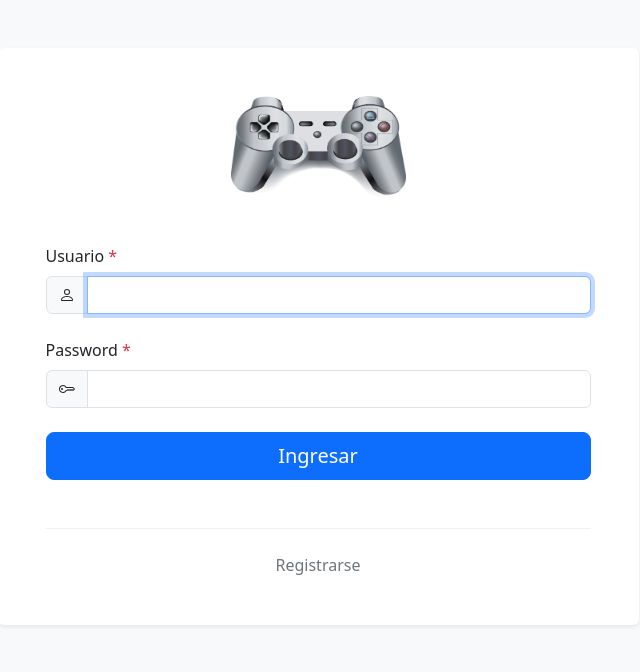
After one commit to JorgeMarrian-7484/BackendDjango, a Django app: page /accounts/login/ in a window 1280 px wide. The commit adds this page. Shown: the top 672 px of the page, without its empty margins (322-962 px from the left). Run offline with Django 5.2, Linux system fonts and the light colour scheme; some libraries are stand-ins or nearby versions.

Commit message:
Codigo actualizado

```diff
--- a/ev2AlanJorge/urls.py
+++ b/ev2AlanJorge/urls.py
@@ -9,5 +9,6 @@ urlpatterns = [
     # Inicio de la pagina web
     path('', inicio, name='inicio'),
     # Pagina principal de la aplicacion. Tienda es el nombre para referirse a la app
-    path('src/',include('AlanJorgeApp.urls'))
+    path('src/',include('AlanJorgeApp.urls')),
+    path('accounts/',include('django.contrib.auth.urls'))
 ] + static(settings.MEDIA_URL,document_root=settings.MEDIA_ROOT)
--- /dev/null
+++ b/templates/registration/login.html
@@ -0,0 +1,88 @@
+<!DOCTYPE html>
+{% load static %}
+<html lang="en">
+
+<head>
+    <meta charset="UTF-8">
+    <meta name="viewport" content="width=device-width, initial-scale=1.0">
+    <title>Document</title>
+    <link rel="stylesheet" href="{% static 'css/bootstrap.min.css' %}">
+    <link rel="stylesheet" href="https://cdn.jsdelivr.net/npm/bootstrap-icons@1.13.1/font/bootstrap-icons.min.css">
+</head>
+
+<body>
+    <!-- Login 1 - Bootstrap Brain Component -->
+    <div class="bg-light py-3 py-md-5">
+        <div class="container">
+            <div class="row justify-content-md-center">
+                <div class="col-12 col-md-11 col-lg-8 col-xl-7 col-xxl-6">
+                    <div class="bg-white p-4 p-md-5 rounded shadow-sm">
+                        <div class="row">
+                            <div class="col-12">
+                                <div class="text-center mb-5">
+                                    <a href="">
+                                        <img src="{% static 'img/logo.png' %}" alt="BootstrapBrain Logo" width="175"
+                                            height="100">
+                                    </a>
+                                </div>
+                            </div>
+                        </div>
+                        <form method="post" action="{% url 'login' %}">
+                            {% csrf_token %}
+                            <div class="row gy-3 gy-md-4 overflow-hidden">
+                                <div class="col-12">
+                                    <label for="email" class="form-label">Usuario <span
+                                            class="text-danger">*</span></label>
+                                    <div class="input-group">
+                                        <span class="input-group-text">
+                                            <svg xmlns="http://www.w3.org/2000/svg" width="16" height="16"
+                                                fill="currentColor" class="bi bi-person" viewBox="0 0 16 16">
+                                                <path
+                                                    d="M8 8a3 3 0 1 0 0-6 3 3 0 0 0 0 6m2-3a2 2 0 1 1-4 0 2 2 0 0 1 4 0m4 8c0 1-1 1-1 1H3s-1 0-1-1 1-4 6-4 6 3 6 4m-1-.004c-.001-.246-.154-.986-.832-1.664C11.516 10.68 10.289 10 8 10s-3.516.68-4.168 1.332c-.678.678-.83 1.418-.832 1.664z" />
+                                            </svg>
+                                        </span>
+                                        {{ form.username }}
+                                    </div>
+                                </div>
+                                <div class="col-12">
+                                    <label for="password" class="form-label">Password <span
+                                            class="text-danger">*</span></label>
+                                    <div class="input-group">
+                                        <span class="input-group-text">
+                                            <svg xmlns="http://www.w3.org/2000/svg" width="16" height="16"
+                                                fill="currentColor" class="bi bi-key" viewBox="0 0 16 16">
+                                                <path
+                                                    d="M0 8a4 4 0 0 1 7.465-2H14a.5.5 0 0 1 .354.146l1.5 1.5a.5.5 0 0 1 0 .708l-1.5 1.5a.5.5 0 0 1-.708 0L13 9.207l-.646.647a.5.5 0 0 1-.708 0L11 9.207l-.646.647a.5.5 0 0 1-.708 0L9 9.207l-.646.647A.5.5 0 0 1 8 10h-.535A4 4 0 0 1 0 8zm4-3a3 3 0 1 0 2.712 4.285A.5.5 0 0 1 7.163 9h.63l.853-.854a.5.5 0 0 1 .708 0l.646.647.646-.647a.5.5 0 0 1 .708 0l.646.647.646-.647a.5.5 0 0 1 .708 0l.646.647.793-.793-1-1h-6.63a.5.5 0 0 1-.451-.285A3 3 0 0 0 4 5z" />
+                                                <path d="M4 8a1 1 0 1 1-2 0 1 1 0 0 1 2 0z" />
+                                            </svg>
+                                        </span>
+                                        {{ form.password }}
+                                    </div>
+                                </div>
+                                <div class="col-12">
+                                    <div class="d-grid">
+                                        <button class="btn btn-primary btn-lg" type="submit">Ingresar</button>
+                                    </div>
+                                </div>
+                            </div>
+                        </form>
+                        <div class="row">
+                            <div class="col-12">
+                                <hr class="mt-5 mb-4 border-secondary-subtle">
+                                <div class="d-flex gap-2 gap-md-4 flex-column flex-md-row justify-content-md-center">
+                                    <a href="#!" class="link-secondary text-decoration-none">Registrarse</a>
+                                </div>
+                            </div>
+                        </div>
+                    </div>
+                </div>
+            </div>
+        </div>
+    </div>
+    <script>
+        document.getElementById('id_username').classList.add('form-control')
+        document.getElementById('id_password').classList.add('form-control')
+    </script>
+</body>
+
+</html>
```
Also changed, not shown: AlanJorgeApp/views.py (+16 -0 lines), templates/index.html (+19 -1 lines), templates/src/Juego.html (+23 -0 lines), media/ESRB_Everyone_BTB6pSD.png (added), media/logo.png (added), media/logo_N7nvvgm.png (added), media/logo_PgwRGhI.png (added), media/logo_Pq5Zhu9.png (added).
